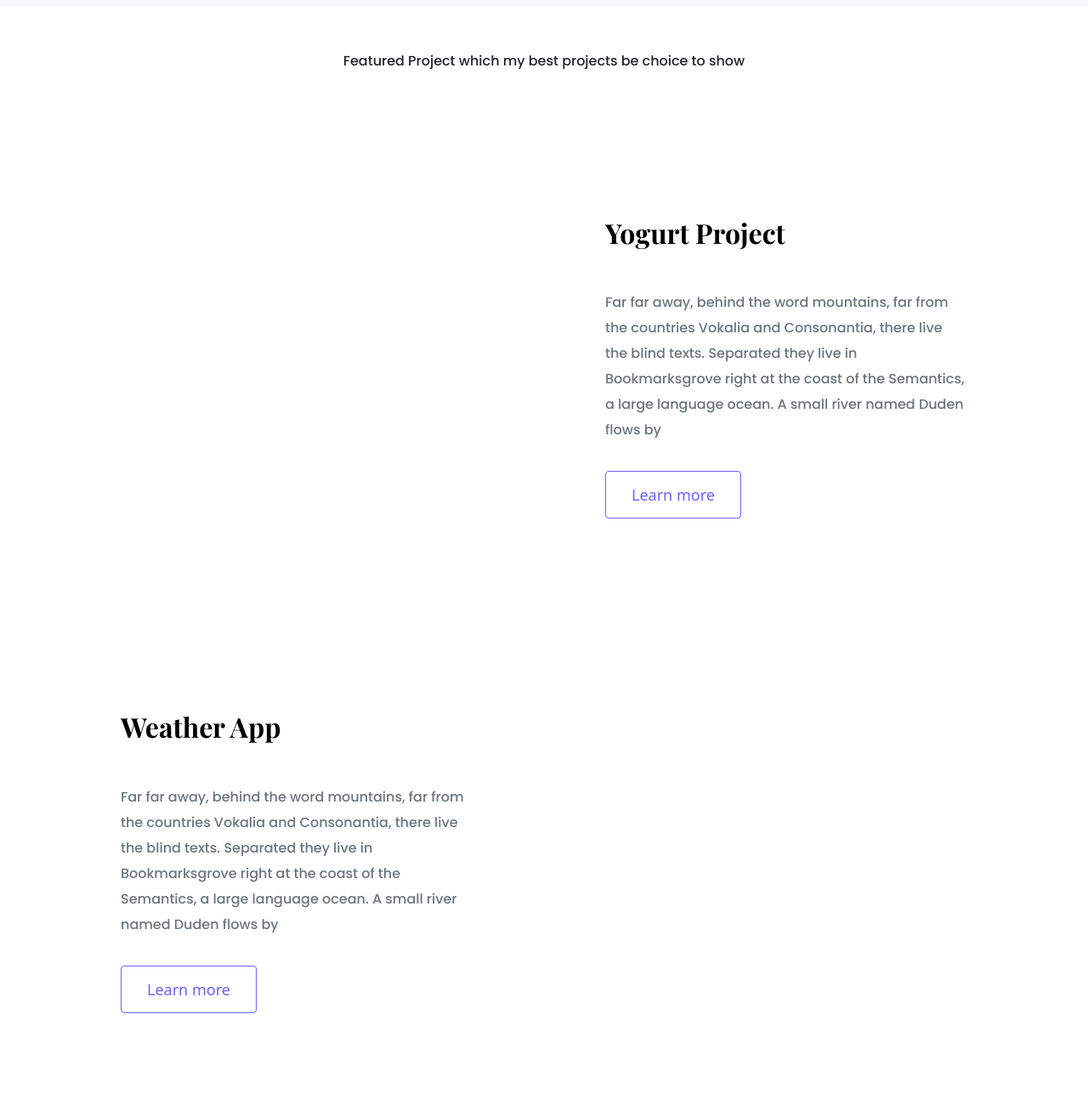
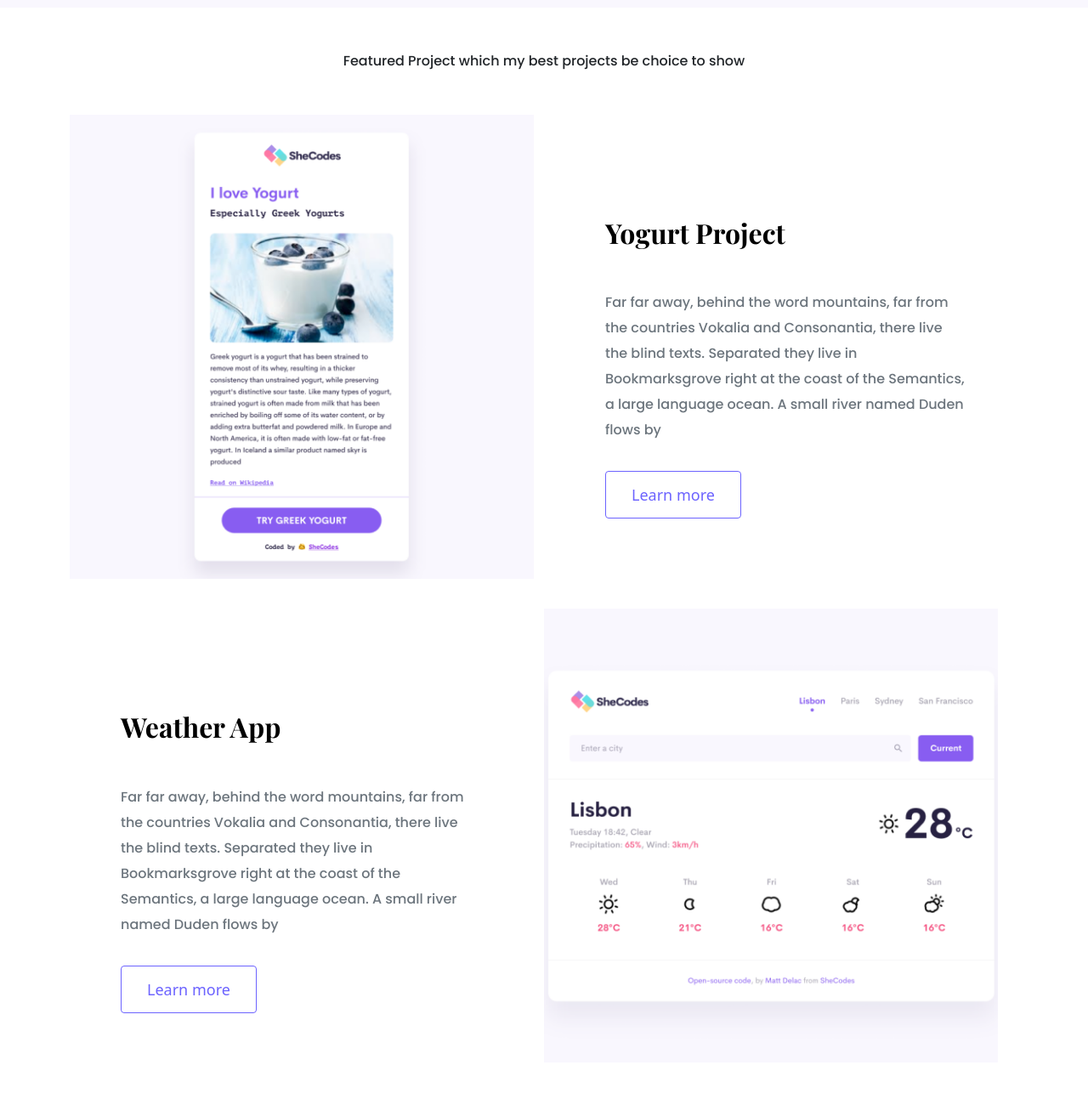
Before and after one commit to patborges/Responsive_Homepage_Homework, a plain HTML site: page index.html in a window 1280 px wide. Shown: the part 520-1820 px from the top of the page at 85% size. Drawn offline with nearby package versions, Linux system fonts and the light colour scheme.

Commit message:
Updated images src

```diff
--- a/index.html
+++ b/index.html
@@ -34,7 +34,7 @@
     <div class="container">
         <div class="row mb-5">
             <div class="col d-none d-lg-block">
-                <img src="yogurt.png" class="img-fluid" alt="">
+                <img src="images/yogurt.png" class="img-fluid" alt="">
             </div>
             <div class="col">
                 <div class="project-description">
@@ -57,12 +57,12 @@
                     </div>
                 </div>
                 <div class="col d-none d-lg-block">
-                    <img src="weatherapp.png" class="img-fluid" alt="">
+                    <img src="images/weatherapp.png" class="img-fluid" alt="">
                 </div>
             </div>
             <div class="row mb-5">
                 <div class="col d-none d-lg-block">
-                    <img src="dictionary.png" class="img-fluid" alt="">
+                    <img src="images/dictionary.png" class="img-fluid" alt="">
                 </div>
                 <div class="col">
                     <div class="project-description">
```
